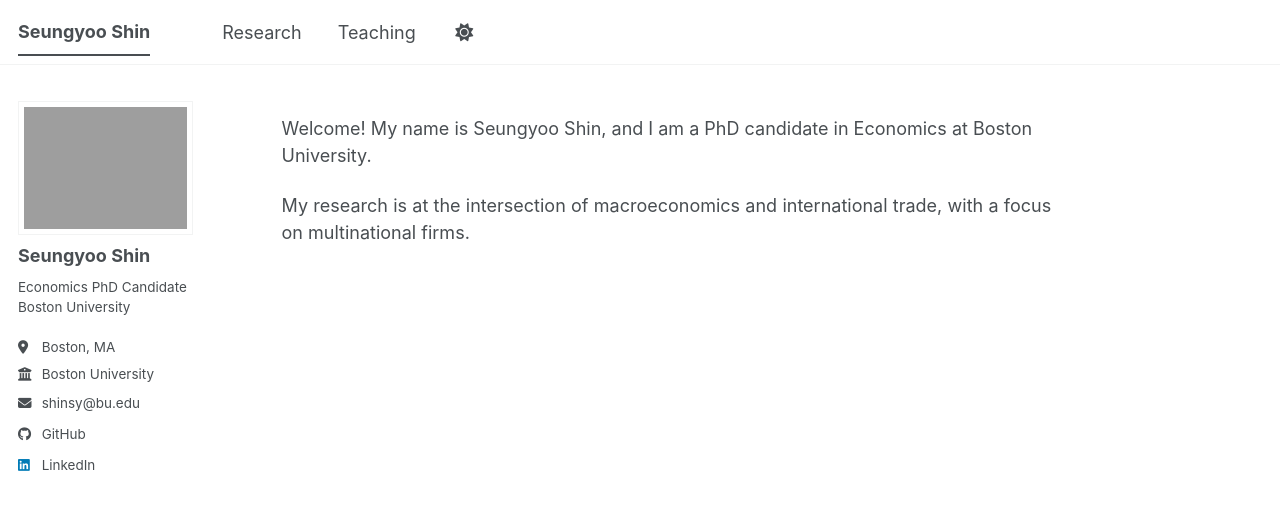
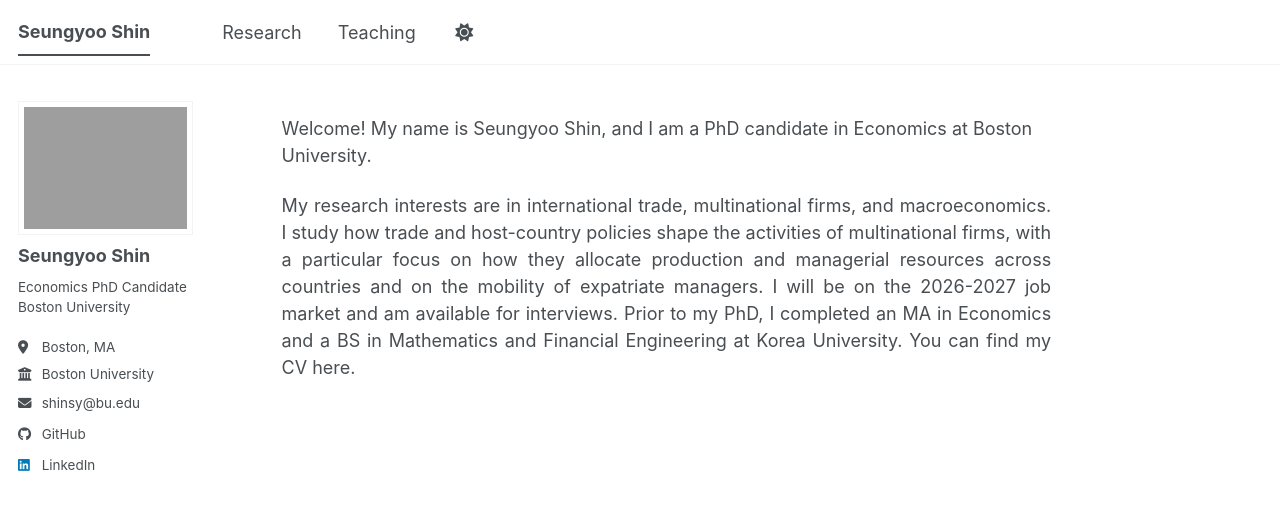
Before and after one commit to SeungyooShin/seungyooshin.github.io, a Jekyll site: the page built from _pages/about.md, in a window 1280 px wide. Shown: the top 510 px of the page. Built offline with Jekyll 4.4.1, drawn with Linux system fonts in a browser that asks for light colours; a script bundle is joined from its source files by our own code; library files that are not in the unit come from our copies.

Commit message:
Update about.md

```diff
--- a/_pages/about.md
+++ b/_pages/about.md
@@ -10,5 +10,11 @@ redirect_from:
 
 Welcome! My name is Seungyoo Shin, and I am a PhD candidate in Economics at Boston University.
 <p style="text-align: justify; text-justify: inter-word;">
-My research is at the intersection of macroeconomics and international trade, with a focus on multinational firms.
+My research interests are in international trade, multinational firms, and macroeconomics. I study how trade and host-country policies shape the activities of multinational firms, with a particular focus on how they allocate production and managerial resources across countries and on the mobility of expatriate managers.
+
+I will be on the 2026-2027 job market and am available for interviews.
+
+Prior to my PhD, I completed an MA in Economics and a BS in Mathematics and Financial Engineering at Korea University.
+
+You can find my CV here.
 </p>
```
